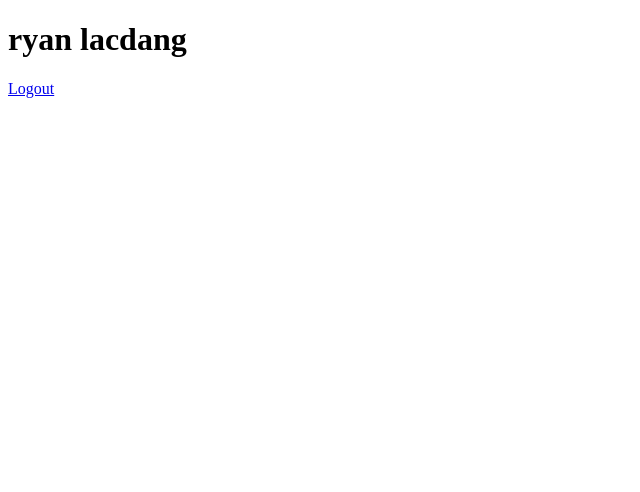
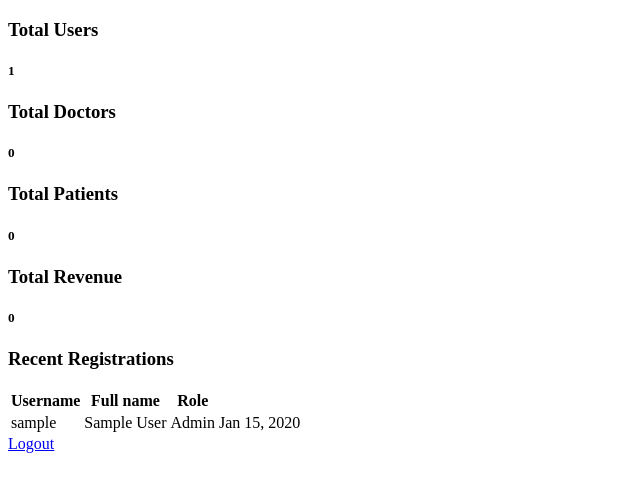
Before and after one commit to RLASH18/eCare, a PHP site: page /eCare/admin in a window 1280 px wide. Shown: the top 492 px of the page, without its empty margins (0-640 px from the left). Run offline with PHP 8.4, Linux system fonts and the light colour scheme; the visitor is signed in with stand-in values (Sample User, id 1); tables that the repository leaves empty hold one stand-in row (values such as "Sample post").

Commit message:
Updated admin dashboard

```diff
--- a/app/controllers/AdminController.php
+++ b/app/controllers/AdminController.php
@@ -32,6 +32,16 @@ class AdminController extends Controller {
 
     //Default view
     public function index() {
-        $this->view('admin/dashboard');
+
+         // Get dashboard statistics
+        $data = [
+            'totalUsers' => $this->adminModel->getTotalUsers(),
+            'totalDoctors' => $this->adminModel->getTotalDoctors(),
+            'totalPatients' => $this->adminModel->getTotalPatients(),
+            'totalRevenue' => $this->adminModel->getTotalRevenue(),
+            'recentRegistrations' => $this->adminModel->getRecentRegistrations()
+        ];
+
+        $this->view('admin/dashboard', $data);
     }
 }
--- a/app/models/Admin.php
+++ b/app/models/Admin.php
@@ -6,4 +6,31 @@ class Admin {
     public function __construct() {
         $this->db = new Database();
     }
+
+    public function getTotalUsers() {
+        $this->db->query("SELECT COUNT(*) AS total_users FROM users");
+        return $this->db->result()['total_users'];
+    }
+
+    public function getTotalDoctors() {
+        $this->db->query("SELECT COUNT(*) AS total_doctors FROM users WHERE role = 'doctor'");
+        return $this->db->result()['total_doctors'];
+    }
+
+    public function getTotalPatients() {
+        $this->db->query("SELECT COUNT(*) AS total_patients FROM users WHERE role = 'patient'");
+        return $this->db->result()['total_patients'];
+    }
+
+    public function getTotalRevenue() {
+        $this->db->query("SELECT SUM(amount) AS total_revenue FROM billing WHERE status = 'paid'");
+        return $this->db->result()['total_revenue'] ?? 0;
+    }
+
+    public function getRecentRegistrations($limit = 5) {
+        $this->db->query("SELECT username, full_name, role, created_at FROM users ORDER BY created_at DESC LIMIT :limit");
+        $this->db->bind(':limit', $limit);
+        return $this->db->resultSet();
+    }
+
 }
--- a/app/views/admin/dashboard.php
+++ b/app/views/admin/dashboard.php
@@ -4,12 +4,62 @@
 <head>
     <meta charset="UTF-8">
     <meta name="viewport" content="width=device-width, initial-scale=1.0">
-    <title>Document</title>
+    <title>Admin Dashboard</title>
 </head>
 
 <body>
-    <h1>ryan lacdang</h1>
-    <!-- Logout button -->
+
+    <div class="dashboard-stats">
+        <div class="stats-card">
+            <h3>Total Users</h3>
+            <h5><?= $data['totalUsers']; ?></h5>
+        </div>
+    </div>
+
+    <div class="dashboard-stats">
+        <div class="stats-card">
+            <h3>Total Doctors</h3>
+            <h5><?= $data['totalDoctors']; ?></h5>
+        </div>
+    </div>
+
+    <div class="dashboard-stats">
+        <div class="stats-card">
+            <h3>Total Patients</h3>
+            <h5><?= $data['totalPatients']; ?></h5>
+        </div>
+    </div>
+
+    <div class="dashboard-stats">
+        <div class="stats-card">
+            <h3>Total Revenue</h3>
+            <h5><?= $data['totalRevenue']; ?></h5>
+        </div>
+    </div>
+
+    <div class="div">
+        <h3>Recent Registrations</h3>
+        <table class="table">
+            <thead>
+                <tr>
+                    <th>Username</th>
+                    <th>Full name</th>
+                    <th>Role</th>
+                </tr>
+            </thead>
+            <tbody>
+                <?php foreach ($data['recentRegistrations'] as $user): ?>
+                    <tr>
+                        <td><?= htmlspecialchars($user['username']) ?></td>
+                        <td><?= htmlspecialchars($user['full_name']) ?></td>
+                        <td><?= ucfirst($user['role']) ?></td>
+                        <td><?= date('M d, Y', strtotime($user['created_at'])) ?></td>
+                    </tr>
+                <?php endforeach ?>
+            </tbody>
+        </table>
+    </div>
+
     <a href="<?= URL_ROOT; ?>/user/logout"
         class="bg-red-500 hover:bg-red-600 text-white px-4 py-2 rounded-md text-sm font-medium">
         Logout
```
